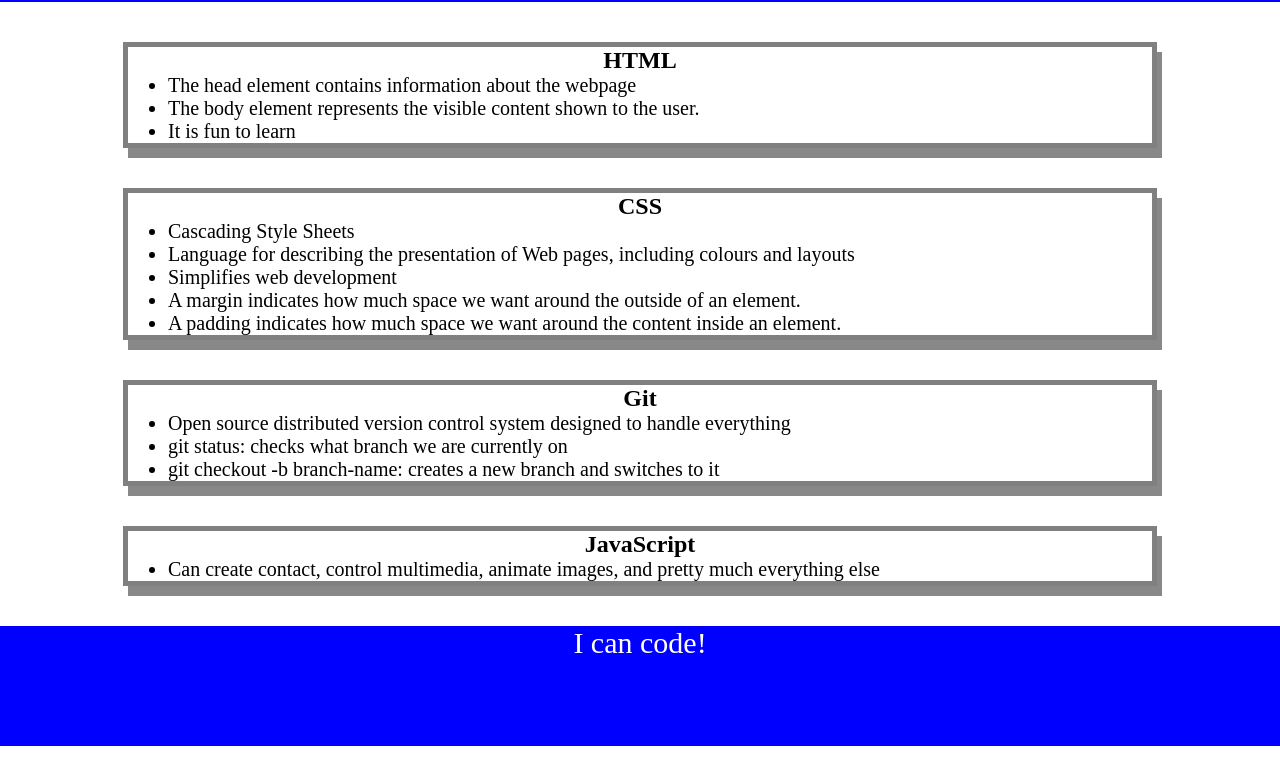
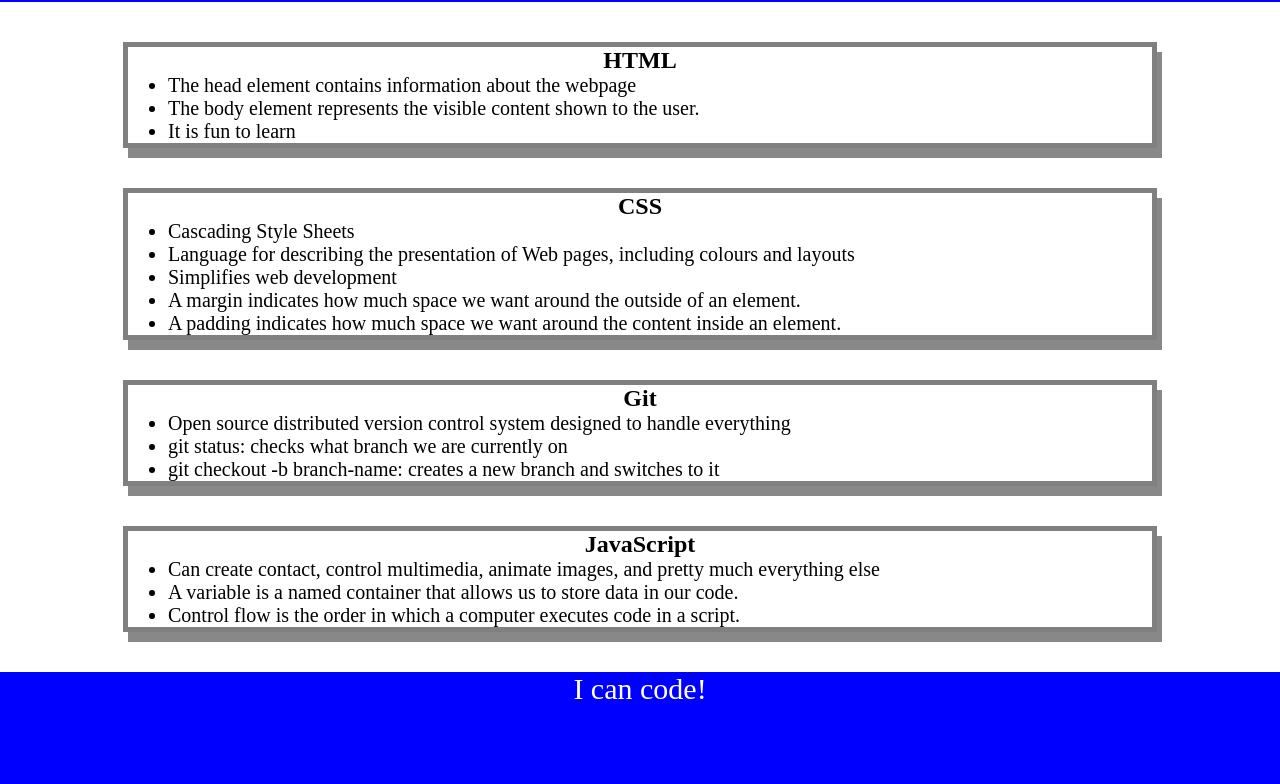
Before and after one commit to Zodumo/prework-study-guide, a plain HTML site: page prework-study-guide/index.html in a window 1280 px wide. Shown: the part 118-902 px from the top of the page. Before the commit the page ends 864 px from the top, so only its background shows below. Drawn offline with Linux system fonts and the light colour scheme.

Commit message:
added fucntion to js code

```diff
--- a/prework-study-guide/index.html
+++ b/prework-study-guide/index.html
@@ -50,6 +50,8 @@
         <h2>JavaScript</h2>
         <ul>
           <li>Can create contact, control multimedia, animate images, and pretty much everything else</li>
+          <li>A variable is a named container that allows us to store data in our code.</li>
+          <li>Control flow is the order in which a computer executes code in a script.</li>
         </ul>
 
       </section>
```
